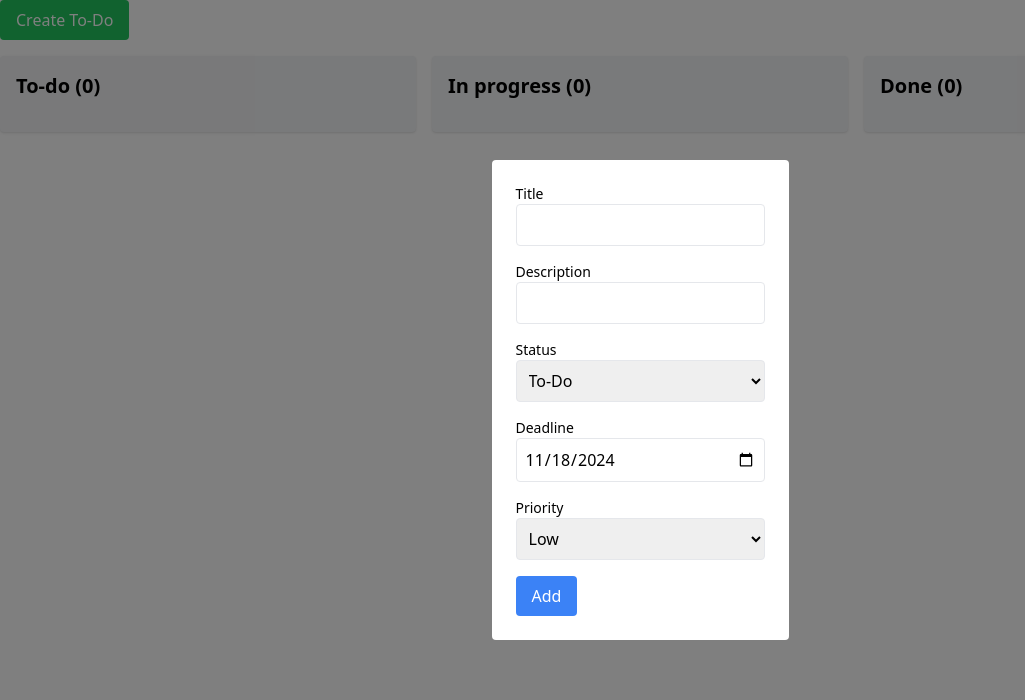
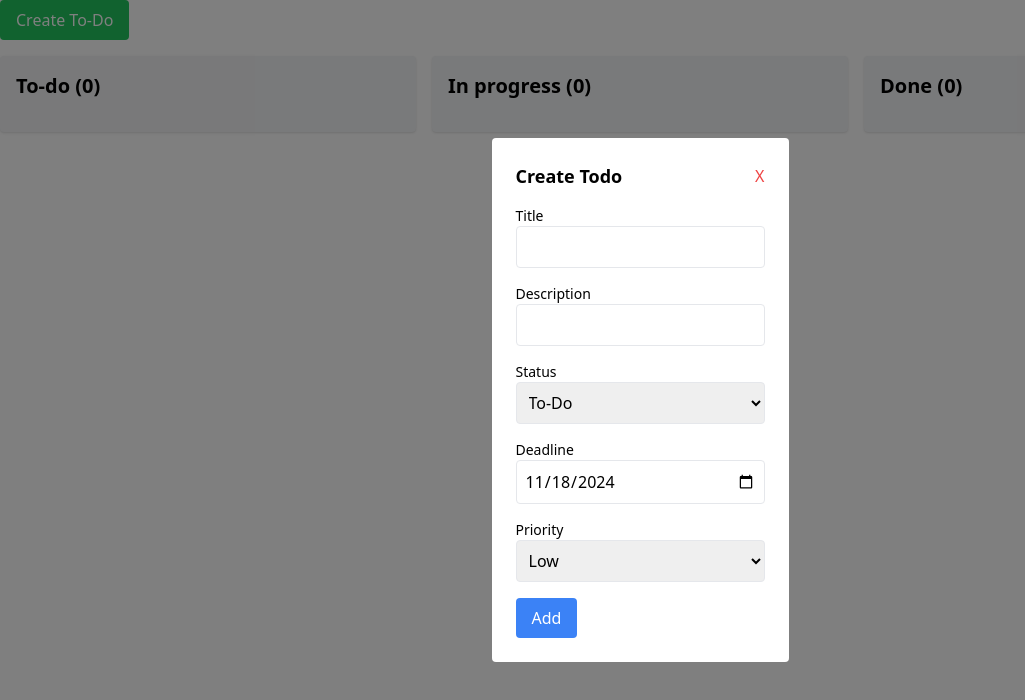
Before and after one commit to TylerByte666/junior-frontend-challenge, a React (Vite) app: page / in a window 1280 px wide. Both pictures are taken after a click on the button "Create To-Do". Shown: the top 700 px of the page, without its empty margins (0-1025 px from the left). Built offline with nearby package versions, Linux system fonts and the light colour scheme; the HTML template or start-up script is replaced by a standard one.

Commit message:
Added close button for TodoForm

```diff
--- a/src/components/Todo/Todo.tsx
+++ b/src/components/Todo/Todo.tsx
@@ -43,6 +43,13 @@ export const Todo = () => {
     setIsEditing(false);
     setEditTodo(null);
     setIsModalOpen(false);
+  };
+
+  // Handle closing the modal
+  const closeModal = () => {
+    setIsModalOpen(false);
+    setIsEditing(false);
+    resetForm();
   };
 
   // Handle item deletion
@@ -96,6 +103,7 @@ export const Todo = () => {
               setPriority={setPriority}
               handleSubmit={handleSubmit}
               isEditing={isEditing}
+              closeModal={closeModal}
             />
           </div>
         </div>
--- a/src/components/Todo/TodoForm.tsx
+++ b/src/components/Todo/TodoForm.tsx
@@ -13,6 +13,7 @@ interface TodoFormProps {
     setPriority: (value: "low" | "medium" | "high") => void;
     handleSubmit: (event: FormEvent) => void;
     isEditing: boolean;
+    closeModal: () => void;
 }
 
 export const TodoForm = ({
@@ -28,9 +29,22 @@ export const TodoForm = ({
     setPriority,
     handleSubmit,
     isEditing,
+    closeModal,
 }: TodoFormProps) => {
     return (
         <form onSubmit={handleSubmit} className="space-y-4">
+            <div className="flex justify-between items-center">
+                <h2 className="text-lg font-semibold">{isEditing ? "Edit Todo" : "Create Todo"}</h2>
+                {/* Close button */}
+                <button
+                    type="button"
+                    onClick={closeModal}
+                    className="text-red-500"
+                >
+                    X
+                </button>
+            </div>
+
             <div>
                 <label htmlFor="title" className="block text-sm font-medium">Title</label>
                 <input
```
Lines whose indentation alone changed are shown as unchanged.
